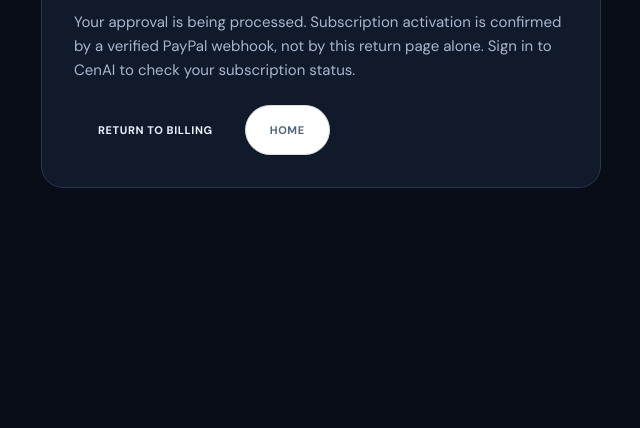
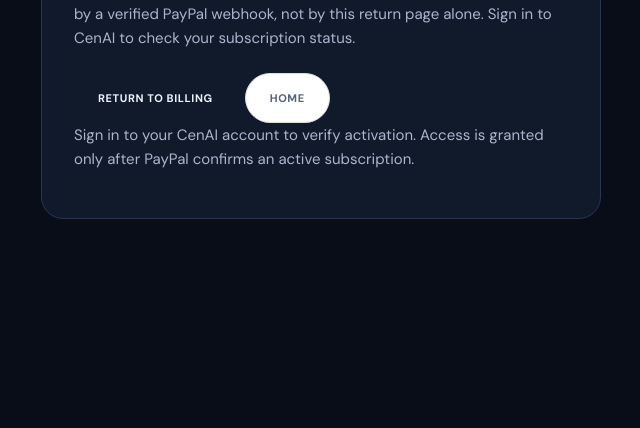
Before and after one commit to C4RL-DANIEL/CenAi, a website: page website/billing-success.html in a window 1280 px wide. Shown: the part 372-800 px from the top of the page, without its empty margins (319-959 px from the left). Drawn offline with nearby package versions, Linux system fonts and the light colour scheme.

Commit message:
Verify and cancel incomplete PayPal checkout returns

```diff
--- a/website/billing-success.html
+++ b/website/billing-success.html
@@ -1 +1,3 @@
-<!doctype html><html lang="en"><head><meta charset="utf-8"><meta name="viewport" content="width=device-width,initial-scale=1"><meta name="robots" content="noindex,nofollow"><title>PayPal return · CenAI</title><link rel="stylesheet" href="/styles.css"><style>body{background:#090d18;color:#edf2ff;min-height:100vh;display:grid;place-items:center;padding:24px}.box{max-width:560px;padding:32px;border:1px solid #293650;border-radius:22px;background:#111a2b}.muted{color:#aab6ce;line-height:1.6}.button{margin:8px 8px 0 0}</style></head><body><main class="box"><div class="eyebrow">PAYPAL CHECKOUT</div><h1>PayPal returned you to CenAI</h1><p class="muted">Your approval is being processed. Subscription activation is confirmed by a verified PayPal webhook, not by this return page alone. Sign in to CenAI to check your subscription status.</p><a class="button button-primary" href="/billing">Return to billing</a><a class="button button-quiet" href="/">Home</a></main></body></html>
+<!doctype html><html lang="en"><head><meta charset="utf-8"><meta name="viewport" content="width=device-width,initial-scale=1"><meta name="robots" content="noindex,nofollow"><title>PayPal return · CenAI</title><link rel="stylesheet" href="/styles.css"><style>body{background:#090d18;color:#edf2ff;min-height:100vh;display:grid;place-items:center;padding:24px}.box{max-width:560px;padding:32px;border:1px solid #293650;border-radius:22px;background:#111a2b}.muted{color:#aab6ce;line-height:1.6}.button{margin:8px 8px 0 0}</style></head><body><main class="box"><div class="eyebrow">PAYPAL CHECKOUT</div><h1>PayPal returned you to CenAI</h1><p class="muted">Your approval is being processed. Subscription activation is confirmed by a verified PayPal webhook, not by this return page alone. Sign in to CenAI to check your subscription status.</p><a class="button button-primary" href="/billing">Return to billing</a><a class="button button-quiet" href="/">Home</a><p id="activation-status" class="muted" aria-live="polite">Checking PayPal confirmation…</p><script>
+(async()=>{const el=document.getElementById("activation-status");try{const session=JSON.parse(localStorage.getItem("cenai.account.session.v1")||"null");if(!session?.access_token){el.textContent="Sign in to your CenAI account to verify activation. Access is granted only after PayPal confirms an active subscription.";return;}const r=await fetch("/api/functions/cenai-paypal-billing",{method:"POST",headers:{"Content-Type":"application/json","apikey":"sb_publishable_l6YDudJWsFgUJ2YZc2Xq1Q_hNatLp3C","Authorization":"Bearer "+session.access_token},body:JSON.stringify({action:"status"})});const d=await r.json().catch(()=>({}));if(!r.ok)throw Error(d.error||"Could not verify subscription.");const active=(d.subscriptions||[]).some(x=>x.status==="ACTIVE");el.textContent=active?"PayPal confirmed your active subscription. Your CenAI membership is ready.":"PayPal has not confirmed an active subscription yet. No membership has been granted; return to billing to check again. Unfinished checkout attempts expire and are cancelled."; }catch(e){el.textContent="Activation could not be verified: "+e.message;}})();
+</script></main></body></html>
```
